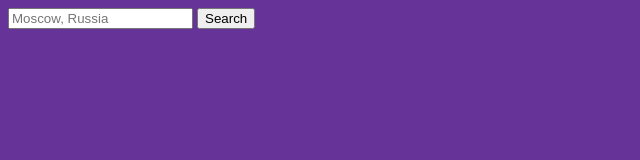
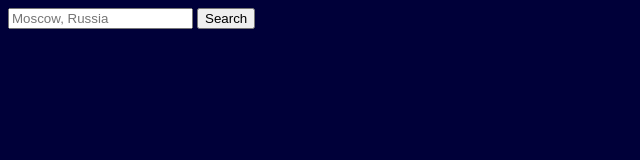
Before and after one commit to ArtemiiHH/weather-app, a website built with webpack: page src/template.html in a window 1280 px wide. Shown: the whole page, without its empty margins (0-640 px from the left). Built offline with nearby package versions, Linux system fonts and the light colour scheme.

Commit message:
Add modules + basic HTML&CSS

```diff
--- a/src/styles.css
+++ b/src/styles.css
@@ -1,3 +1,3 @@
 body {
-  background-color: rebeccapurple;
+  background-color: rgb(0, 0, 57);
 }
```
Also changed, not shown: src/template.html (+2 -0 lines), src/modules/api.js (added), src/modules/dom.js (added), src/modules/events.js (added).
